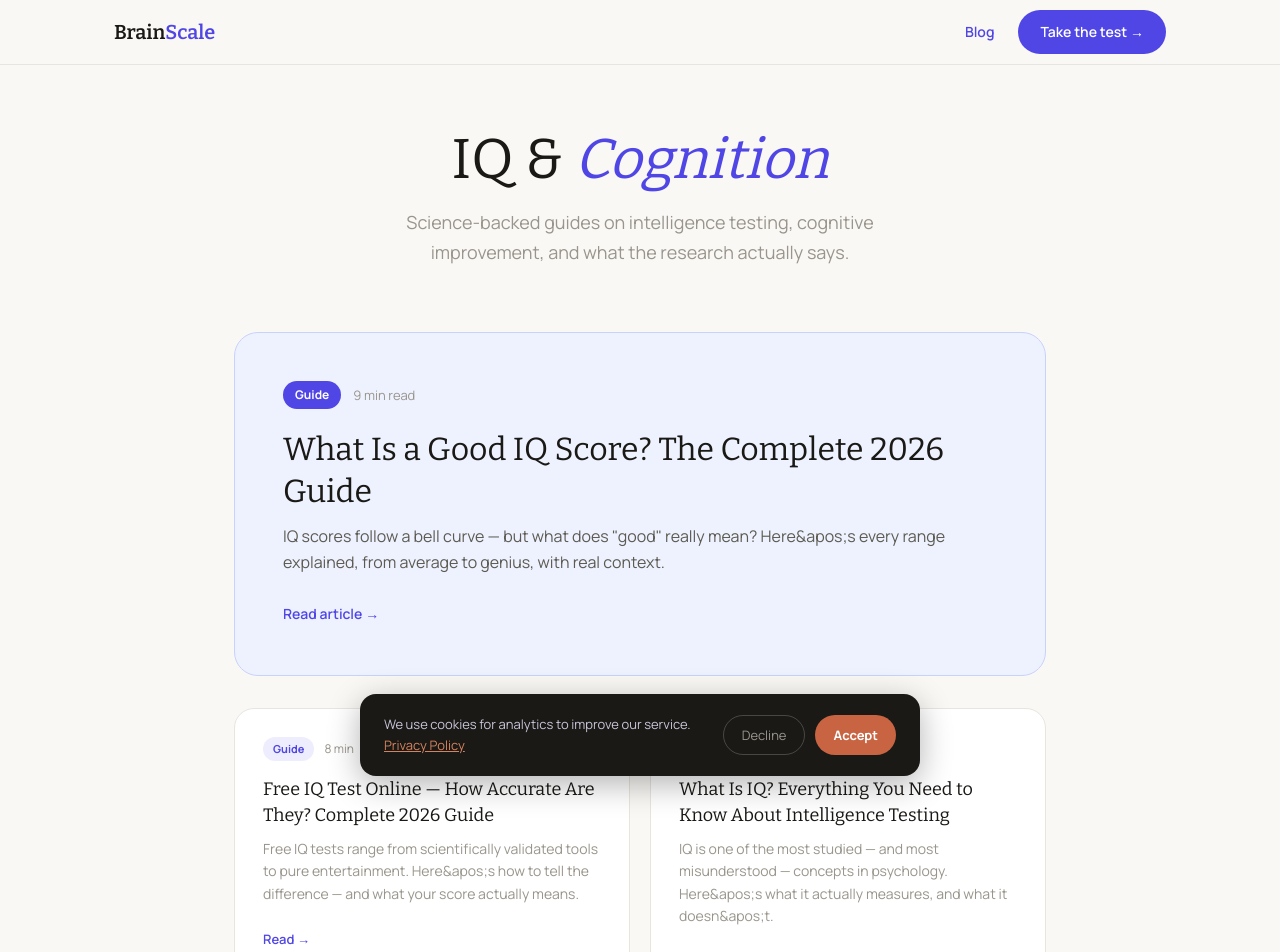
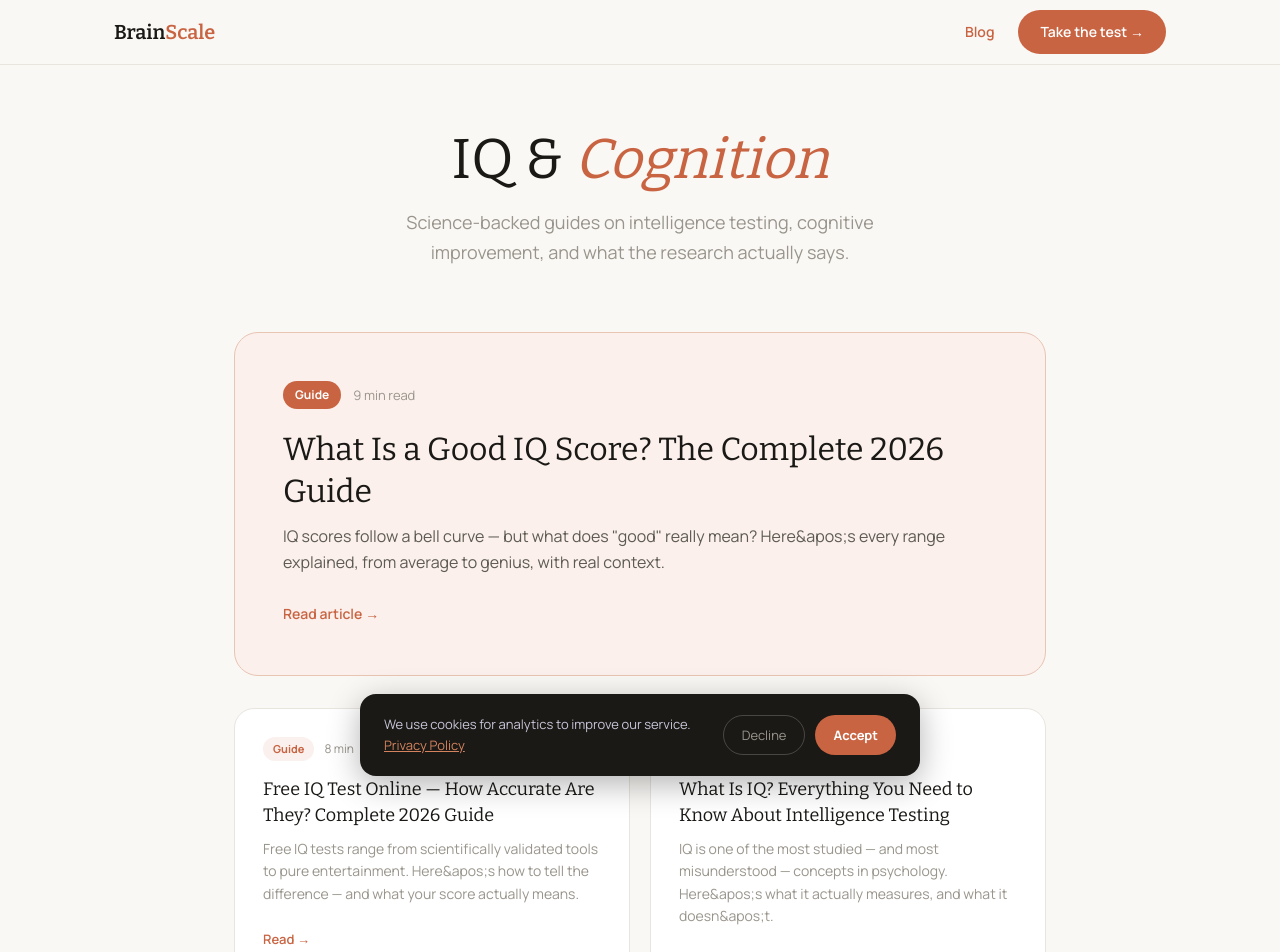
Before and after one commit to devbrainscale/brainscale, a Next.js app: page /blog in a window 1280 px wide. Shown: the top 952 px of the page. Built offline with nearby package versions, Linux system fonts and the light colour scheme.

Commit message:
fix: EN blog — terracotta color scheme, remove old violet

```diff
--- a/src/app/blog/[slug]/page.tsx
+++ b/src/app/blog/[slug]/page.tsx
@@ -30,10 +30,10 @@ export async function generateMetadata({ params }: Props): Promise<Metadata> {
 }
 
 const categoryColors: Record<string, string> = {
-  Guide: "#4F46E5",
-  Science: "#0369A1",
-  Training: "#059669",
-  Data: "#B45309",
+  Guide: "#C96442",
+  Science: "#4A7EBE",
+  Training: "#2E9E6B",
+  Data: "#C47A1E",
 };
 
 export default async function ArticlePage({ params }: Props) {
@@ -42,7 +42,7 @@ export default async function ArticlePage({ params }: Props) {
   if (!article) notFound();
 
   const otherArticles = articles.filter((a) => a.slug !== slug).slice(0, 3);
-  const color = categoryColors[article.category] || "#4F46E5";
+  const color = categoryColors[article.category] || "#C96442";
 
   const articleSchema = {
     "@context": "https://schema.org",
@@ -70,11 +70,11 @@ export default async function ArticlePage({ params }: Props) {
       <nav style={{ backgroundColor: "#FAF8F5", borderBottom: "1px solid #E8E5DF", position: "sticky", top: 0, zIndex: 50 }}>
         <div style={{ maxWidth: "1100px", margin: "0 auto", padding: "0 24px", height: "64px", display: "flex", alignItems: "center", justifyContent: "space-between" }}>
           <Link href="/" style={{ fontFamily: "var(--font-display, serif)", fontSize: "20px", fontWeight: 600, color: "#1A1916", textDecoration: "none" }}>
-            Brain<span style={{ color: "#4F46E5" }}>Scale</span>
+            Brain<span style={{ color: "#C96442" }}>Scale</span>
           </Link>
           <div style={{ display: "flex", alignItems: "center", gap: "24px" }}>
-            <Link href="/blog" style={{ fontSize: "14px", color: "#4F46E5", fontWeight: 600, textDecoration: "none" }}>Blog</Link>
-            <Link href="/test" style={{ backgroundColor: "#4F46E5", color: "#fff", padding: "10px 22px", borderRadius: "999px", fontSize: "14px", fontWeight: 600, textDecoration: "none" }}>
+            <Link href="/blog" style={{ fontSize: "14px", color: "#C96442", fontWeight: 600, textDecoration: "none" }}>Blog</Link>
+            <Link href="/test" style={{ backgroundColor: "#C96442", color: "#fff", padding: "10px 22px", borderRadius: "999px", fontSize: "14px", fontWeight: 600, textDecoration: "none" }}>
               Take the test →
             </Link>
           </div>
@@ -112,12 +112,12 @@ export default async function ArticlePage({ params }: Props) {
         </div>
 
         {/* INLINE CTA */}
-        <div style={{ backgroundColor: "#EEF2FF", border: "1px solid #C7D2FE", borderRadius: "16px", padding: "20px 24px", marginBottom: "40px", display: "flex", alignItems: "center", justifyContent: "space-between", flexWrap: "wrap", gap: "16px" }}>
+        <div style={{ backgroundColor: "#FBF0EB", border: "1px solid #E8C4B4", borderRadius: "16px", padding: "20px 24px", marginBottom: "40px", display: "flex", alignItems: "center", justifyContent: "space-between", flexWrap: "wrap", gap: "16px" }}>
           <div>
-            <p style={{ fontSize: "13px", fontWeight: 700, color: "#4F46E5", margin: 0 }}>Find your IQ score</p>
+            <p style={{ fontSize: "13px", fontWeight: 700, color: "#C96442", margin: 0 }}>Find your IQ score</p>
             <p style={{ fontSize: "13px", color: "#5C5A52", margin: 0 }}>Free IQ test · 40 questions · Instant results</p>
           </div>
-          <Link href="/test" style={{ backgroundColor: "#4F46E5", color: "#fff", padding: "12px 24px", borderRadius: "999px", fontSize: "13px", fontWeight: 700, textDecoration: "none", whiteSpace: "nowrap" }}>
+          <Link href="/test" style={{ backgroundColor: "#C96442", color: "#fff", padding: "12px 24px", borderRadius: "999px", fontSize: "13px", fontWeight: 700, textDecoration: "none", whiteSpace: "nowrap" }}>
             Take the test →
           </Link>
         </div>
@@ -130,14 +130,14 @@ export default async function ArticlePage({ params }: Props) {
         />
 
         {/* BOTTOM CTA */}
-        <div style={{ backgroundColor: "#4F46E5", borderRadius: "24px", padding: "40px", textAlign: "center", marginTop: "64px" }}>
+        <div style={{ backgroundColor: "#C96442", borderRadius: "24px", padding: "40px", textAlign: "center", marginTop: "64px" }}>
           <h2 style={{ fontFamily: "var(--font-display, serif)", fontSize: "26px", fontWeight: 300, color: "#fff", marginBottom: "12px" }}>
             Ready to test your IQ?
           </h2>
           <p style={{ fontSize: "15px", color: "rgba(255,255,255,0.75)", marginBottom: "24px" }}>
             40 calibrated questions · Instant score · 100% free
           </p>
-          <Link href="/test" style={{ backgroundColor: "#fff", color: "#4F46E5", padding: "14px 36px", borderRadius: "999px", fontSize: "15px", fontWeight: 700, textDecoration: "none", display: "inline-block" }}>
+          <Link href="/test" style={{ backgroundColor: "#fff", color: "#C96442", padding: "14px 36px", borderRadius: "999px", fontSize: "15px", fontWeight: 700, textDecoration: "none", display: "inline-block" }}>
             Start the free IQ test →
           </Link>
         </div>
@@ -155,7 +155,7 @@ export default async function ArticlePage({ params }: Props) {
                     <p style={{ fontSize: "15px", fontWeight: 500, color: "#1A1916", marginBottom: "4px" }}>{a.title}</p>
                     <p style={{ fontSize: "13px", color: "#99958C" }}>{a.readingTime} read</p>
                   </div>
-                  <span style={{ color: "#4F46E5", fontSize: "18px", flexShrink: 0 }}>→</span>
+                  <span style={{ color: "#C96442", fontSize: "18px", flexShrink: 0 }}>→</span>
                 </Link>
               ))}
             </div>
@@ -185,7 +185,7 @@ export default async function ArticlePage({ params }: Props) {
         .article-content ul, .article-content ol { padding-left: 24px; margin-bottom: 20px; }
         .article-content li { margin-bottom: 10px; }
         .article-content strong { color: #1A1916; font-weight: 600; }
-        .article-content a { color: #4F46E5; text-decoration: underline; }
+        .article-content a { color: #C96442; text-decoration: underline; }
         .article-content a:hover { opacity: 0.8; }
         .article-content table { width: 100%; border-collapse: collapse; margin-bottom: 24px; font-size: 15px; }
         .article-content th, .article-content td { padding: 10px 14px; border: 1px solid #E8E5DF; text-align: left; }
--- a/src/app/blog/page.tsx
+++ b/src/app/blog/page.tsx
@@ -12,17 +12,17 @@ export const metadata: Metadata = {
 };
 
 const categoryColors: Record<string, string> = {
-  Guide: "#4F46E5",
-  Science: "#0369A1",
-  Training: "#059669",
-  Data: "#B45309",
+  Guide: "#C96442",
+  Science: "#4A7EBE",
+  Training: "#2E9E6B",
+  Data: "#C47A1E",
 };
 
 export default function BlogPage() {
   return (
     <div style={{ backgroundColor: "#FAF8F5", minHeight: "100vh", fontFamily: "var(--font-body, sans-serif)" }}>
       <style>{`
-        .blog-featured:hover { transform: translateY(-2px); box-shadow: 0 8px 32px rgba(79,70,229,0.15); }
+        .blog-featured:hover { transform: translateY(-2px); box-shadow: 0 8px 32px rgba(201,100,66,0.15); }
         .blog-card:hover { transform: translateY(-2px); box-shadow: 0 6px 24px rgba(26,25,22,0.1); }
       `}</style>
 
@@ -30,11 +30,11 @@ export default function BlogPage() {
       <nav style={{ backgroundColor: "#FAF8F5", borderBottom: "1px solid #E8E5DF", position: "sticky", top: 0, zIndex: 50 }}>
         <div style={{ maxWidth: "1100px", margin: "0 auto", padding: "0 24px", height: "64px", display: "flex", alignItems: "center", justifyContent: "space-between" }}>
           <Link href="/" style={{ fontFamily: "var(--font-display, serif)", fontSize: "20px", fontWeight: 600, color: "#1A1916", textDecoration: "none" }}>
-            Brain<span style={{ color: "#4F46E5" }}>Scale</span>
+            Brain<span style={{ color: "#C96442" }}>Scale</span>
           </Link>
           <div style={{ display: "flex", alignItems: "center", gap: "24px" }}>
-            <Link href="/blog" style={{ fontSize: "14px", color: "#4F46E5", fontWeight: 600, textDecoration: "none" }}>Blog</Link>
-            <Link href="/test" style={{ backgroundColor: "#4F46E5", color: "#fff", padding: "10px 22px", borderRadius: "999px", fontSize: "14px", fontWeight: 600, textDecoration: "none" }}>
+            <Link href="/blog" style={{ fontSize: "14px", color: "#C96442", fontWeight: 600, textDecoration: "none" }}>Blog</Link>
+            <Link href="/test" style={{ backgroundColor: "#C96442", color: "#fff", padding: "10px 22px", borderRadius: "999px", fontSize: "14px", fontWeight: 600, textDecoration: "none" }}>
               Take the test →
             </Link>
           </div>
@@ -47,7 +47,7 @@ export default function BlogPage() {
         <div style={{ textAlign: "center", marginBottom: "64px" }}>
           <h1 style={{ fontFamily: "var(--font-display, serif)", fontSize: "clamp(36px, 5vw, 56px)", fontWeight: 300, color: "#1A1916", lineHeight: 1.1, marginBottom: "16px" }}>
             IQ &amp;{" "}
-            <em style={{ color: "#4F46E5", fontStyle: "italic" }}>Cognition</em>
+            <em style={{ color: "#C96442", fontStyle: "italic" }}>Cognition</em>
           </h1>
           <p style={{ fontSize: "18px", color: "#99958C", maxWidth: "480px", margin: "0 auto" }}>
             Science-backed guides on intelligence testing, cognitive improvement, and what the research actually says.
@@ -56,9 +56,9 @@ export default function BlogPage() {
 
         {/* FEATURED ARTICLE */}
         <Link href={`/blog/${articles[0].slug}`} style={{ textDecoration: "none", display: "block", marginBottom: "32px" }}>
-          <div className="blog-featured" style={{ backgroundColor: "#EEF2FF", border: "1px solid #C7D2FE", borderRadius: "24px", padding: "48px", transition: "transform 0.15s ease, box-shadow 0.15s ease" }}>
+          <div className="blog-featured" style={{ backgroundColor: "#FBF0EB", border: "1px solid #E8C4B4", borderRadius: "24px", padding: "48px", transition: "transform 0.15s ease, box-shadow 0.15s ease" }}>
             <div style={{ display: "flex", alignItems: "center", gap: "12px", marginBottom: "20px" }}>
-              <span style={{ backgroundColor: categoryColors[articles[0].category] || "#4F46E5", color: "#fff", padding: "4px 12px", borderRadius: "999px", fontSize: "12px", fontWeight: 700 }}>
+              <span style={{ backgroundColor: categoryColors[articles[0].category] || "#C96442", color: "#fff", padding: "4px 12px", borderRadius: "999px", fontSize: "12px", fontWeight: 700 }}>
                 {articles[0].category}
               </span>
               <span style={{ fontSize: "13px", color: "#99958C" }}>{articles[0].readingTime} read</span>
@@ -69,7 +69,7 @@ export default function BlogPage() {
             <p style={{ fontSize: "16px", color: "#5C5A52", lineHeight: 1.6, marginBottom: "24px" }}>
               {articles[0].excerpt}
             </p>
-            <span style={{ color: "#4F46E5", fontWeight: 600, fontSize: "14px" }}>Read article →</span>
+            <span style={{ color: "#C96442", fontWeight: 600, fontSize: "14px" }}>Read article →</span>
           </div>
         </Link>
 
@@ -79,7 +79,7 @@ export default function BlogPage() {
             <Link key={article.slug} href={`/blog/${article.slug}`} style={{ textDecoration: "none" }}>
               <div className="blog-card" style={{ backgroundColor: "#fff", border: "1px solid #E8E5DF", borderRadius: "20px", padding: "28px", height: "100%", transition: "transform 0.15s ease, box-shadow 0.15s ease" }}>
                 <div style={{ display: "flex", alignItems: "center", gap: "10px", marginBottom: "16px" }}>
-                  <span style={{ backgroundColor: (categoryColors[article.category] || "#4F46E5") + "18", color: categoryColors[article.category] || "#4F46E5", padding: "3px 10px", borderRadius: "999px", fontSize: "11px", fontWeight: 700 }}>
+                  <span style={{ backgroundColor: (categoryColors[article.category] || "#C96442") + "18", color: categoryColors[article.category] || "#C96442", padding: "3px 10px", borderRadius: "999px", fontSize: "11px", fontWeight: 700 }}>
                     {article.category}
                   </span>
                   <span style={{ fontSize: "12px", color: "#99958C" }}>{article.readingTime}</span>
@@ -90,7 +90,7 @@ export default function BlogPage() {
                 <p style={{ fontSize: "14px", color: "#99958C", lineHeight: 1.6, marginBottom: "20px" }}>
                   {article.excerpt}
                 </p>
-                <span style={{ color: "#4F46E5", fontWeight: 600, fontSize: "13px" }}>Read →</span>
+                <span style={{ color: "#C96442", fontWeight: 600, fontSize: "13px" }}>Read →</span>
               </div>
             </Link>
           ))}
@@ -102,7 +102,7 @@ export default function BlogPage() {
             Ready to find your score?
           </h2>
           <p style={{ fontSize: "15px", color: "#99958C", marginBottom: "24px" }}>40 questions · Instant results · 100% free</p>
-          <Link href="/test" style={{ backgroundColor: "#4F46E5", color: "#fff", padding: "16px 40px", borderRadius: "999px", fontSize: "15px", fontWeight: 700, textDecoration: "none", boxShadow: "0 6px 24px rgba(79,70,229,0.35)", display: "inline-block" }}>
+          <Link href="/test" style={{ backgroundColor: "#C96442", color: "#fff", padding: "16px 40px", borderRadius: "999px", fontSize: "15px", fontWeight: 700, textDecoration: "none", boxShadow: "0 6px 24px rgba(201,100,66,0.35)", display: "inline-block" }}>
             Start the free IQ test →
           </Link>
         </div>
```
